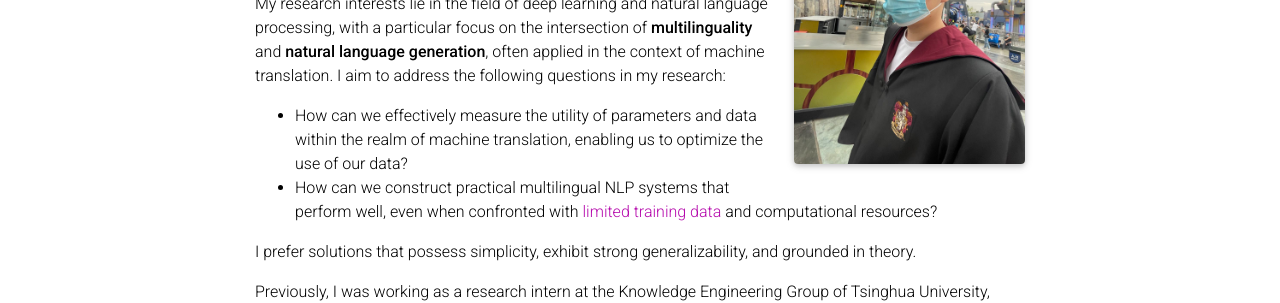
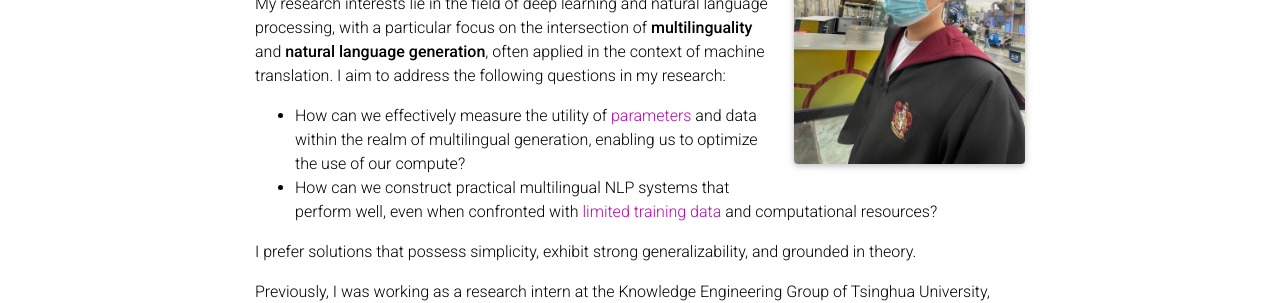
Before and after one commit to tianjianl/tianjianl.github.io, a Jekyll site: the page built from _pages/about.md, in a window 1280 px wide and 1262 px high. Shown: the part 345-648 px from the top of the window. Built offline with Jekyll 4.4.1, drawn with Linux system fonts in a browser that asks for light colours; full-size pictures stand in for the smaller copies a plugin makes; emoji names are drawn with the system emoji font; comment, search, counter and statistics services are not loaded; a style sheet for code colours, icons or effects is not loaded.

Commit message:
made minor changes

```diff
--- a/_pages/about.md
+++ b/_pages/about.md
@@ -19,7 +19,7 @@ My name is Tianjian Li. I have received my B.A. in Mathematics and Computer Scie
 
 My research interests lie in the field of deep learning and natural language processing, with a particular focus on the intersection of **multilinguality** and **natural language generation**, often applied in the context of machine translation. I aim to address the following questions in my research:
 
-- How can we effectively measure the utility of parameters and data within the realm of machine translation, enabling us to optimize the use of our data?
+- How can we effectively measure the utility of [parameters](https://tianjianl.github.io/assets/Weighted_Freezing_preprint.pdf) and data within the realm of multilingual generation, enabling us to optimize the use of our compute?
 - How can we construct practical multilingual NLP systems that perform well, even when confronted with [limited training data](https://arxiv.org/abs/2305.17325) and computational resources?
 
 I prefer solutions that possess simplicity, exhibit strong generalizability, and grounded in theory.
```
Also changed, not shown: _posts/2023-06-20-dataset-pruning.md (+2 -1 lines).
